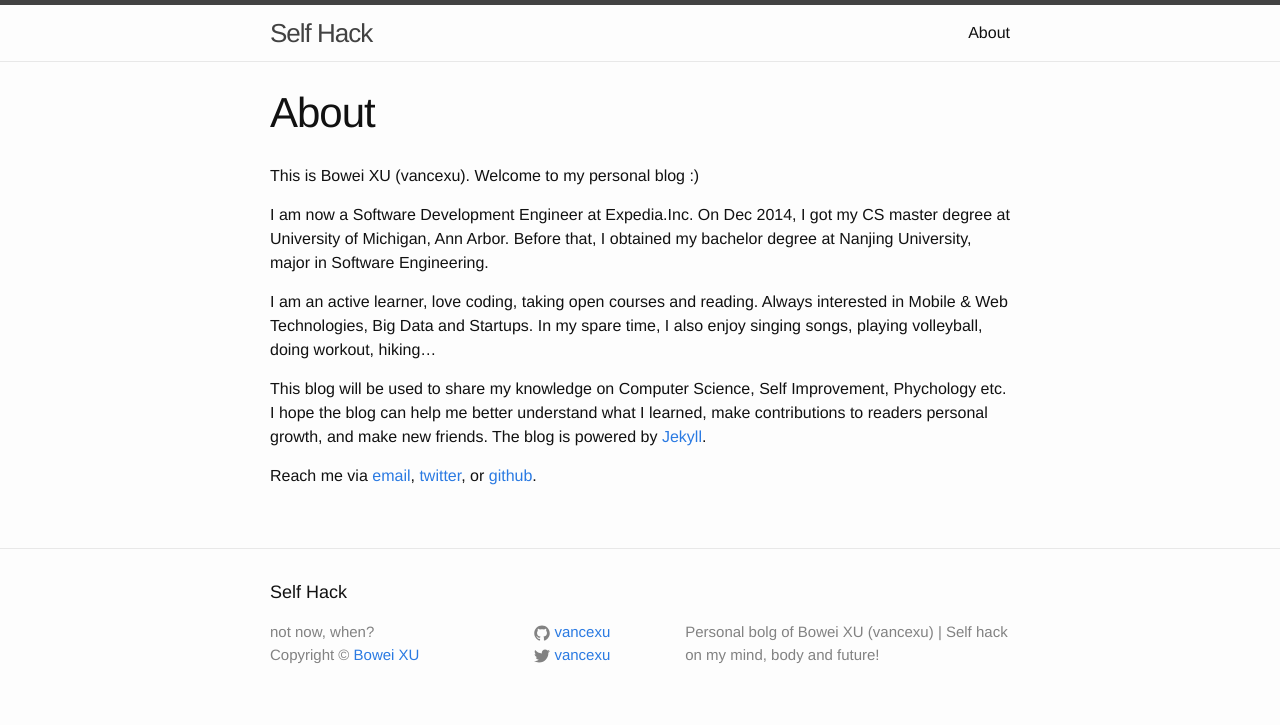
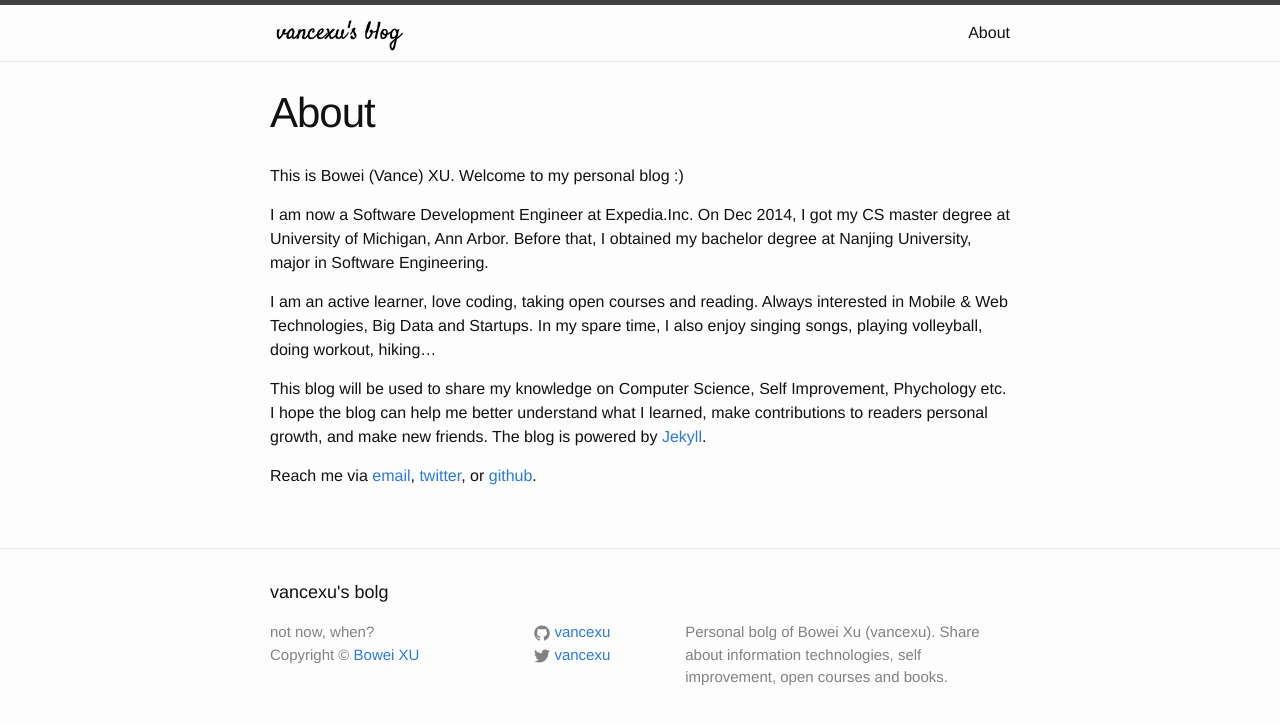
Before and after one commit to vancexu/vancexu.github.io, a Jekyll site: the page built from about.md, in a window 1280 px wide. Shown: the top 725 px of the page. Built offline with Jekyll 4.4.1, drawn with Linux system fonts in a browser that asks for light colours.

Commit message:
no ideal title now, use basic

```diff
--- a/_config.yml
+++ b/_config.yml
@@ -1,9 +1,10 @@
 # Site settings
-title: Self Hack
+title: "vancexu's bolg"
 slogan: "not now, when?"
 email: xuboweinju@gmail.com
 description: > # this means to ignore newlines until "baseurl:"
-  Personal bolg of Bowei XU (vancexu) | Self hack on my mind, body and future!
+  Personal bolg of Bowei Xu (vancexu).
+  Share about information technologies, self improvement, open courses and books.
 baseurl: "" # the subpath of your site, e.g. /blog/
 url: "http://yourdomain.com" # the base hostname & protocol for your site
 twitter_username: vancexu
--- a/_includes/header.html
+++ b/_includes/header.html
@@ -2,7 +2,7 @@
 
   <div class="wrapper">
 
-    <a class="site-title" href="{{ site.baseurl }}/">{{ site.title }}</a>
+    <a class="site-title" href="{{ site.baseurl }}/"><img src="/title.png" alt="vancexu"/></a>
 
     <nav class="site-nav">
       <a href="#" class="menu-icon">
--- a/about.md
+++ b/about.md
@@ -4,7 +4,7 @@ title: About
 permalink: /about/
 ---
 
-This is Bowei XU (vancexu). Welcome to my personal blog :)
+This is Bowei (Vance) XU. Welcome to my personal blog :)
 
 I am now a Software Development Engineer at Expedia.Inc. On Dec 2014, I got my CS master degree at University of Michigan, Ann Arbor. Before that, I obtained my bachelor degree at Nanjing University, major in Software Engineering.
 
```
Also changed, not shown: title.png (added).
